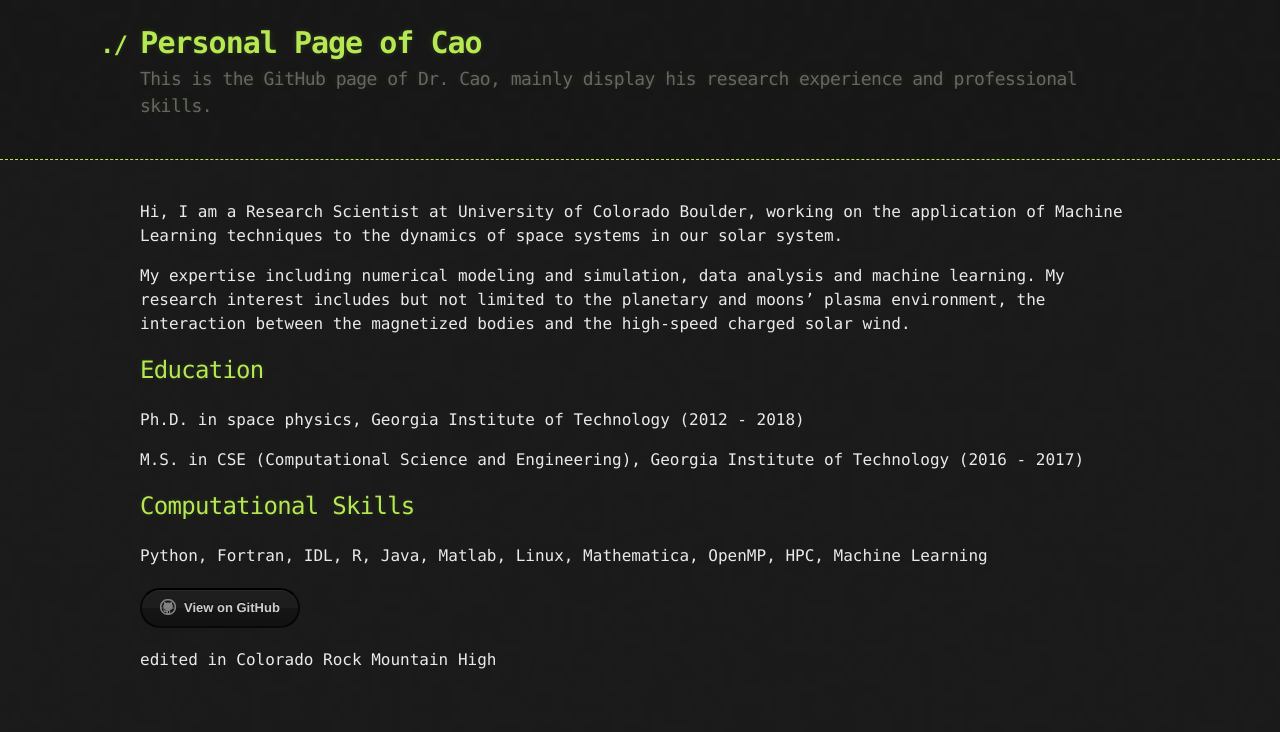
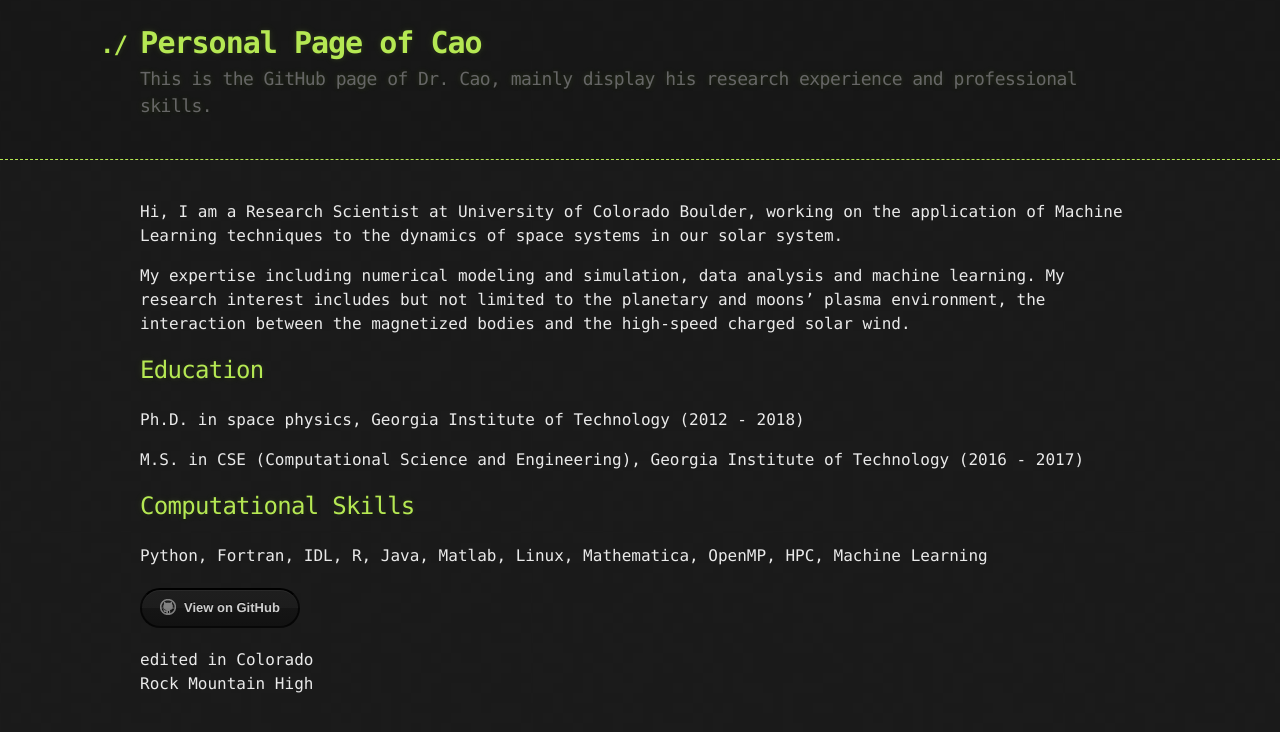
Before and after one commit to tiger2017/tiger2017.github.io, a Jekyll site: the page built from index.md, in a window 1280 px wide. Shown: the top 732 px of the page. Built offline with Jekyll 4.4.1, drawn with Linux system fonts in a browser that asks for light colours.

Commit message:
pages_files

```diff
--- a/_layouts/default.html
+++ b/_layouts/default.html
@@ -41,8 +41,9 @@
           {% endif %}
           <a href="{{ site.github.repository_url }}" class="btn btn-github"><span class="icon"></span>View on GitHub</a>
         </section>
-edited in Colorado
-Rock Mountain High
+<p>edited in Colorado
+<br>Rock Mountain High
+</p>
     </div>
   </body>
 </html>
```
